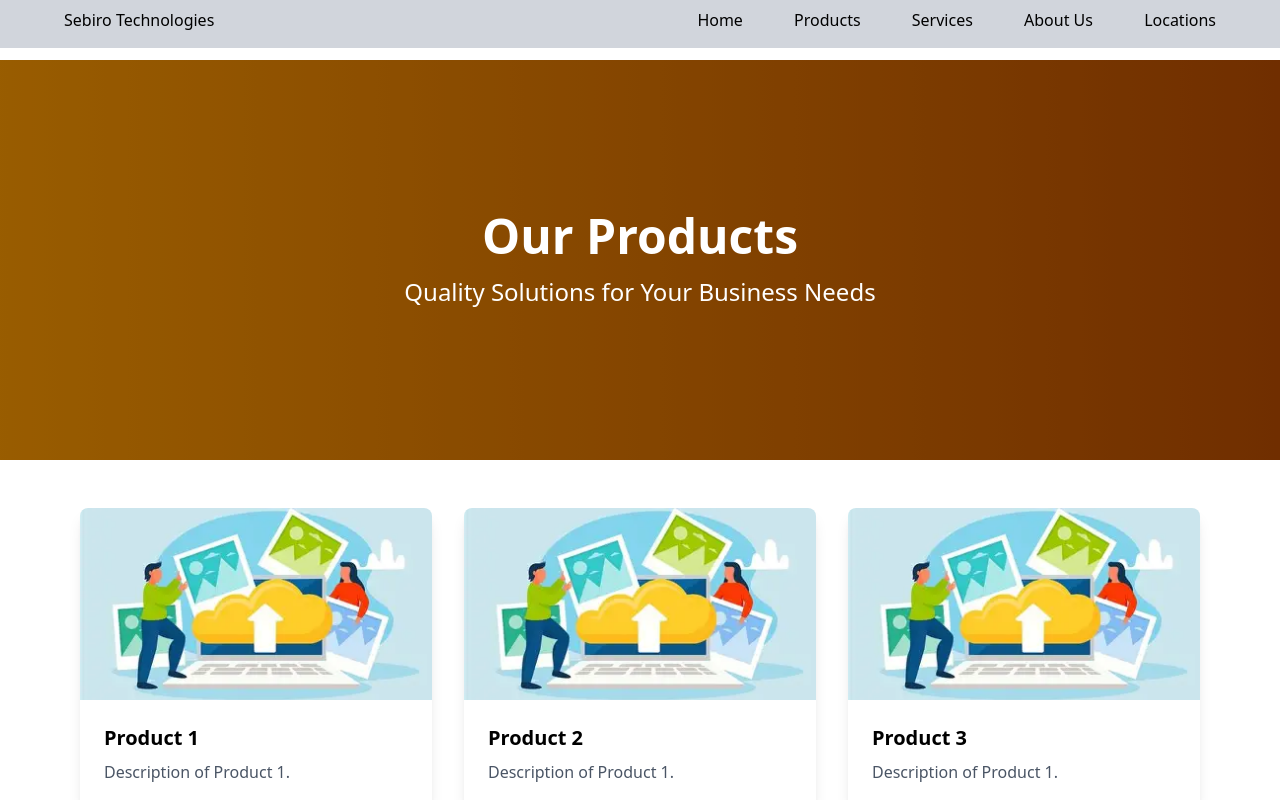
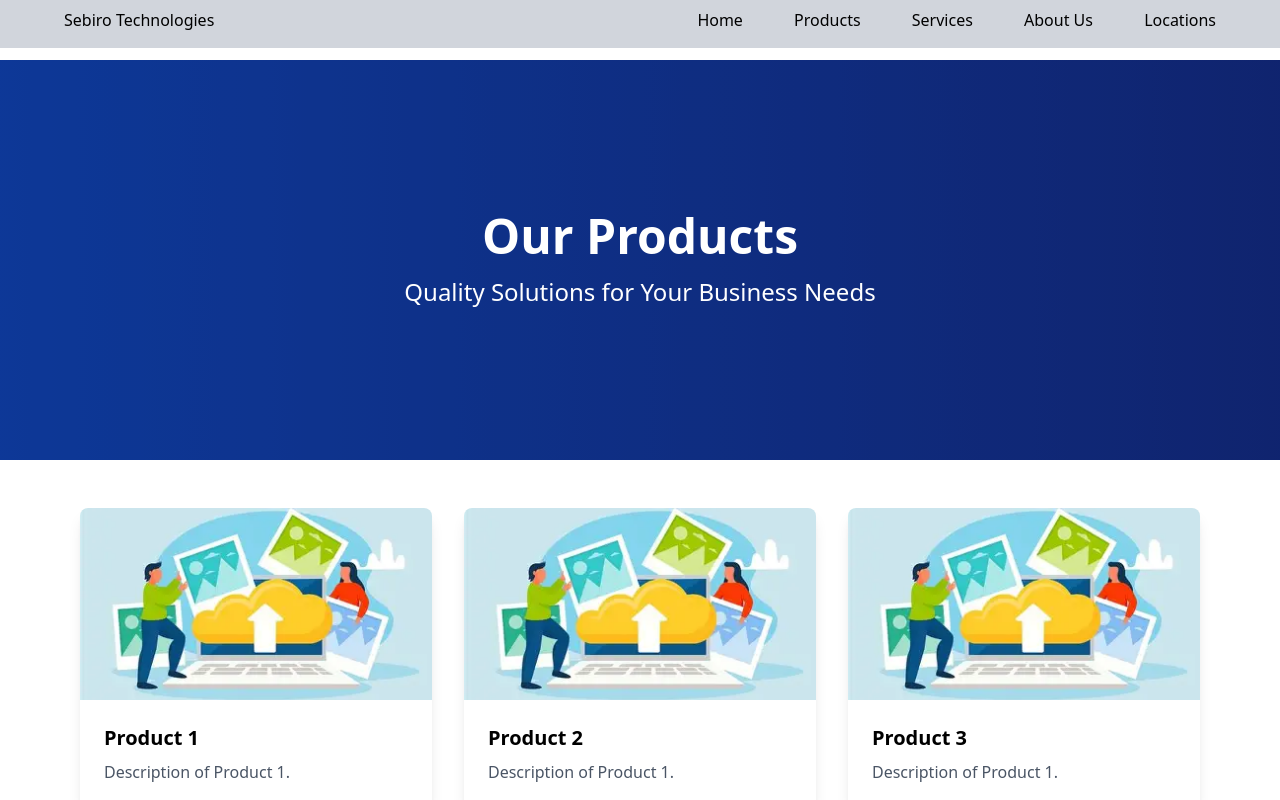
Before and after one commit to akila199910/serbiro, a Next.js app: page /products in a window 1280 px wide. Shown: the top 800 px of the page. Built offline with nearby package versions, Linux system fonts and the light colour scheme.

Commit message:
Update page.tsx

```diff
--- a/app/(pages)/products/page.tsx
+++ b/app/(pages)/products/page.tsx
@@ -7,7 +7,7 @@ const ProductsPage = () => {
   return (
     <div className="w-full">
       {/* Hero Section */}
-      <div className="relative h-[300px] md:h-[400px] w-full bg-gradient-to-r from-amber-500 to-amber-700">
+      <div className="relative h-[300px] md:h-[400px] w-full bg-gradient-to-r from-blue-600 to-blue-800">
         <div className="absolute inset-0 bg-black/40" />
         <div className="relative z-10 h-full flex flex-col justify-center items-center text-white px-4">
           <h1 className="text-4xl md:text-5xl font-bold text-center mb-4">Our Products</h1>
```
